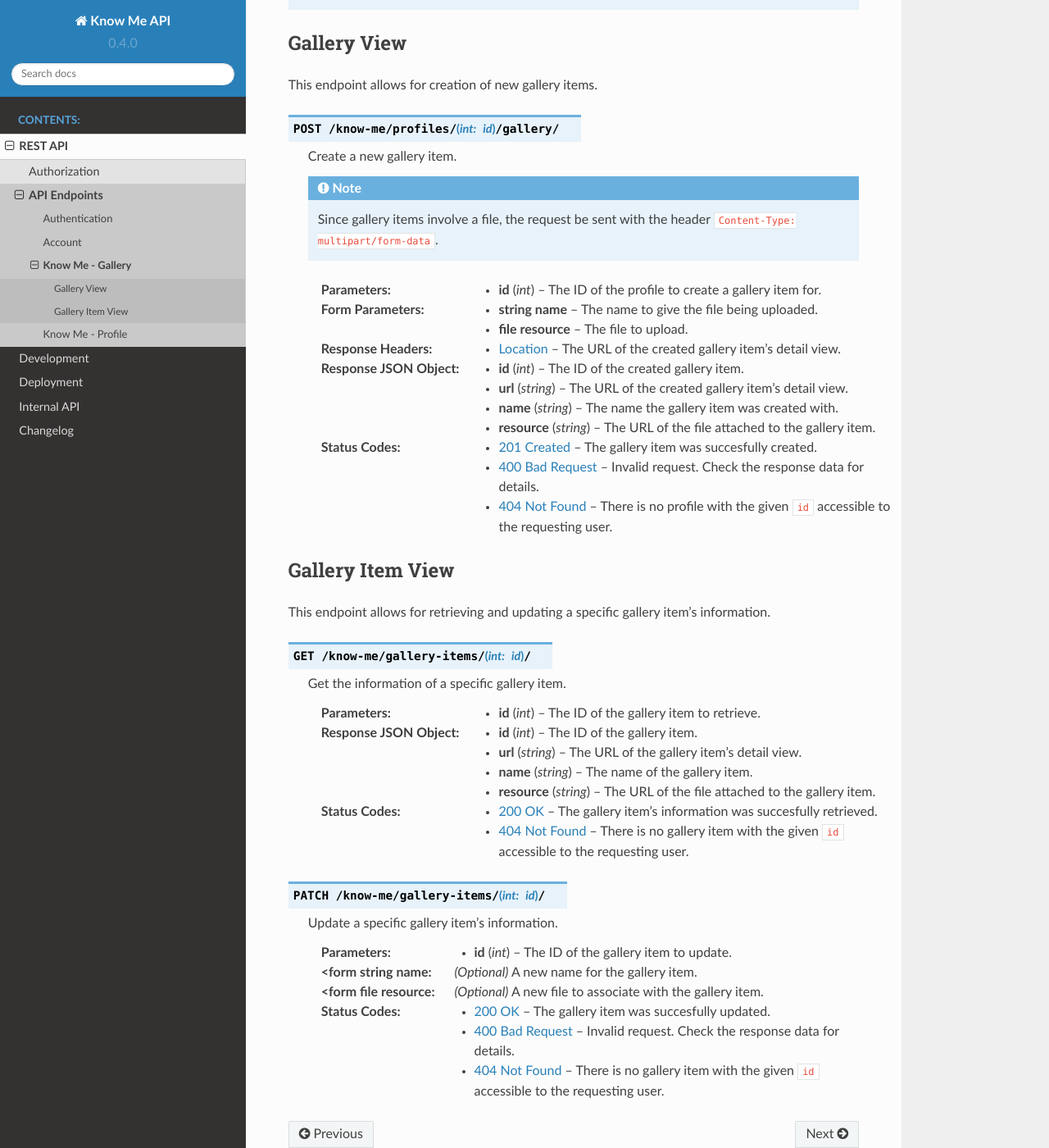
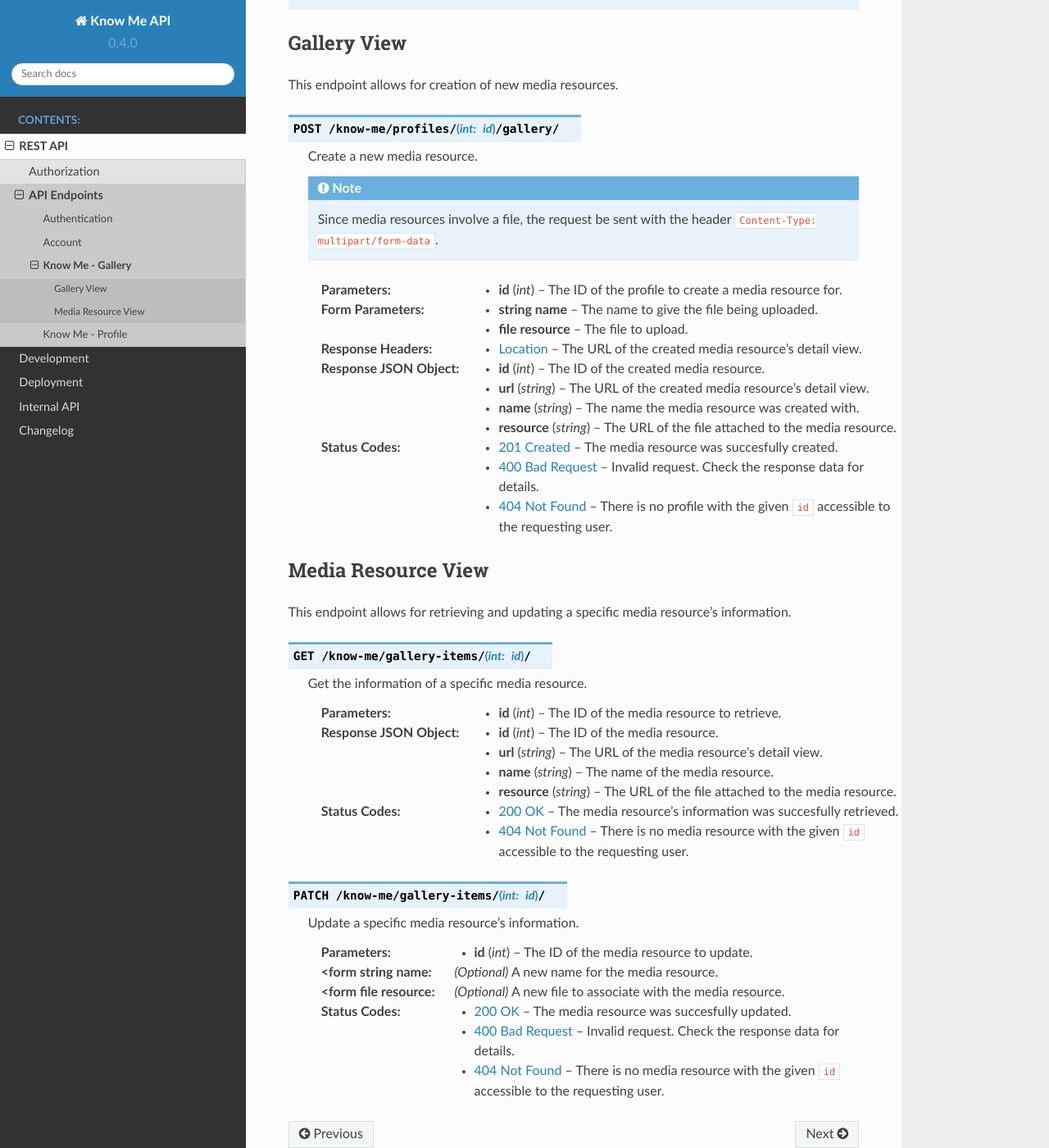
Before and after one commit to knowmetools/km-api, a Sphinx documentation site: the page built from docs/API/know-me-gallery.rst, in a window 1280 px wide and 1400 px high, scrolled down 321 px. Shown: the whole window at 82% size. Built offline with Sphinx 7.4.7 and the Read the Docs theme 2.0.0, drawn with Linux system fonts in a browser that asks for light colours; some of the changed text lies outside the part shown.

Commit message:
Update API docs with Media Resource
Reflects change from Gallery Item to Media Resource

```diff
--- a/docs/API/know-me-gallery.rst
+++ b/docs/API/know-me-gallery.rst
@@ -2,73 +2,73 @@
 Know Me - Gallery
 =================
 
-The gallery is used to store various files associated with a profile. Items in the gallery can be attached to a particular profile item.
+The gallery is used to store various files associated with a profile. Media resources (items in the gallery) can be attached to a particular profile item.
 
 .. note::
 
-    Currently there is no way to retrieve gallery items that are not attached to a profile item. This will be introduced later as a paid feature.
+    Currently there is no way to retrieve media resources that are not attached to a profile item. This will be introduced later as a paid feature.
 
 
 ------------
 Gallery View
 ------------
 
-This endpoint allows for creation of new gallery items.
+This endpoint allows for creation of new media resources.
 
 .. http:post:: /know-me/profiles/(int:id)/gallery/
 
-    Create a new gallery item.
+    Create a new media resource.
 
     .. note::
 
-        Since gallery items involve a file, the request be sent with the header ``Content-Type: multipart/form-data``.
+        Since media resources involve a file, the request be sent with the header ``Content-Type: multipart/form-data``.
 
-    :param int id: The ID of the profile to create a gallery item for.
+    :param int id: The ID of the profile to create a media resource for.
 
     :form string name: The name to give the file being uploaded.
     :form file resource: The file to upload.
 
-    :>header Location: The URL of the created gallery item's detail view.
+    :>header Location: The URL of the created media resource's detail view.
 
-    :>json int id: The ID of the created gallery item.
-    :>json string url: The URL of the created gallery item's detail view.
-    :>json string name: The name the gallery item was created with.
-    :>json string resource: The URL of the file attached to the gallery item.
+    :>json int id: The ID of the created media resource.
+    :>json string url: The URL of the created media resource's detail view.
+    :>json string name: The name the media resource was created with.
+    :>json string resource: The URL of the file attached to the media resource.
 
-    :status 201: The gallery item was succesfully created.
+    :status 201: The media resource was succesfully created.
     :status 400: Invalid request. Check the response data for details.
     :status 404: There is no profile with the given ``id`` accessible to the requesting user.
 
 
 -----------------
-Gallery Item View
+Media Resource View
 -----------------
 
-This endpoint allows for retrieving and updating a specific gallery item's information.
+This endpoint allows for retrieving and updating a specific media resource's information.
 
 .. http:get:: /know-me/gallery-items/(int:id)/
 
-    Get the information of a specific gallery item.
+    Get the information of a specific media resource.
 
-    :param int id: The ID of the gallery item to retrieve.
+    :param int id: The ID of the media resource to retrieve.
 
-    :>json int id: The ID of the gallery item.
-    :>json string url: The URL of the gallery item's detail view.
-    :>json string name: The name of the gallery item.
-    :>json string resource: The URL of the file attached to the gallery item.
+    :>json int id: The ID of the media resource.
+    :>json string url: The URL of the media resource's detail view.
+    :>json string name: The name of the media resource.
+    :>json string resource: The URL of the file attached to the media resource.
 
-    :status 200: The gallery item's information was succesfully retrieved.
-    :status 404: There is no gallery item with the given ``id`` accessible to the requesting user.
+    :status 200: The media resource's information was succesfully retrieved.
+    :status 404: There is no media resource with the given ``id`` accessible to the requesting user.
 
 .. http:patch:: /know-me/gallery-items/(int:id)/
 
-    Update a specific gallery item's information.
+    Update a specific media resource's information.
 
-    :param int id: The ID of the gallery item to update.
+    :param int id: The ID of the media resource to update.
 
-    :<form string name: *(Optional)* A new name for the gallery item.
-    :<form file resource: *(Optional)* A new file to associate with the gallery item.
+    :<form string name: *(Optional)* A new name for the media resource.
+    :<form file resource: *(Optional)* A new file to associate with the media resource.
 
-    :status 200: The gallery item was succesfully updated.
+    :status 200: The media resource was succesfully updated.
     :status 400: Invalid request. Check the response data for details.
-    :status 404: There is no gallery item with the given ``id`` accessible to the requesting user.
+    :status 404: There is no media resource with the given ``id`` accessible to the requesting user.
```
Also changed, not shown: docs/API/know-me-profile.rst (+9 -9 lines).
